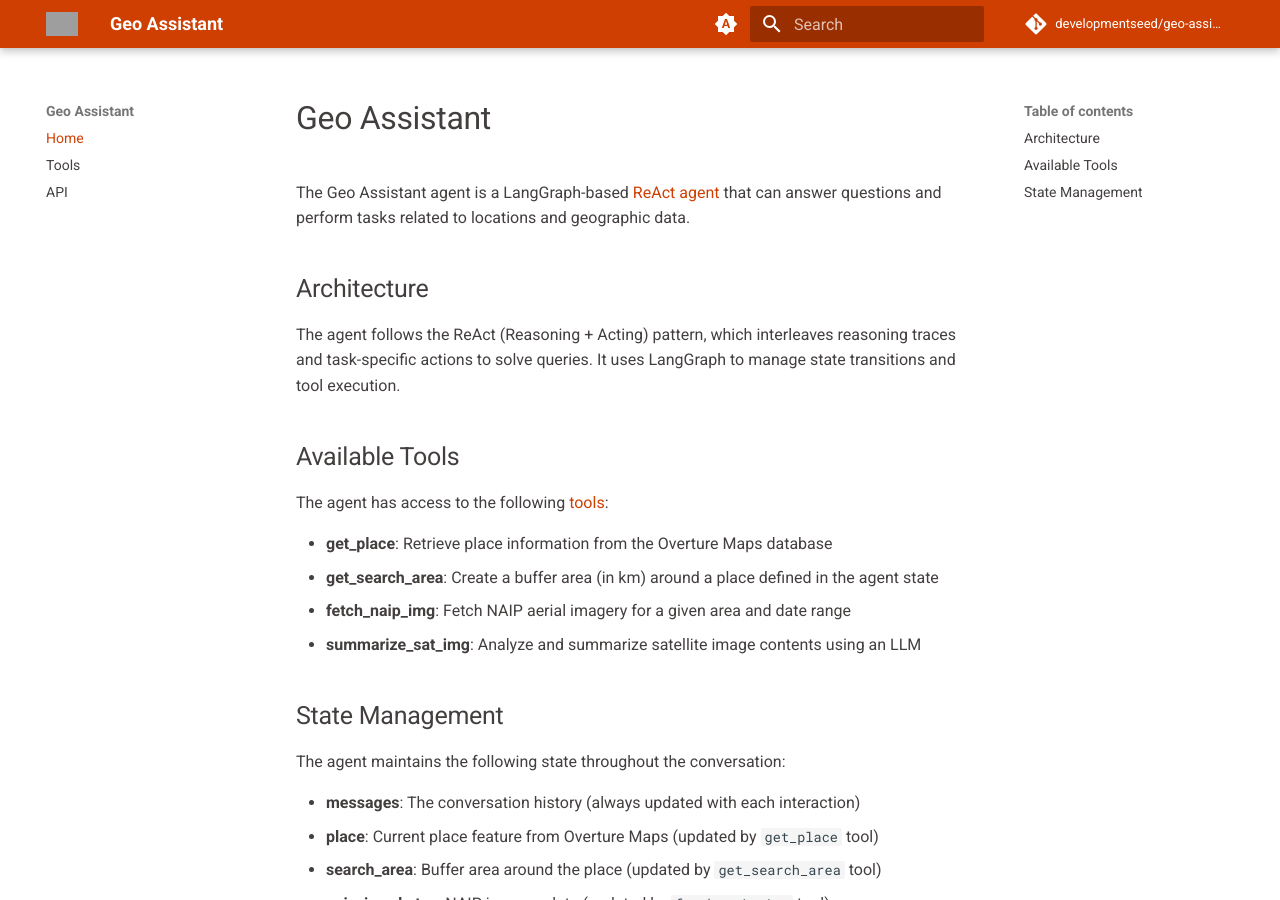
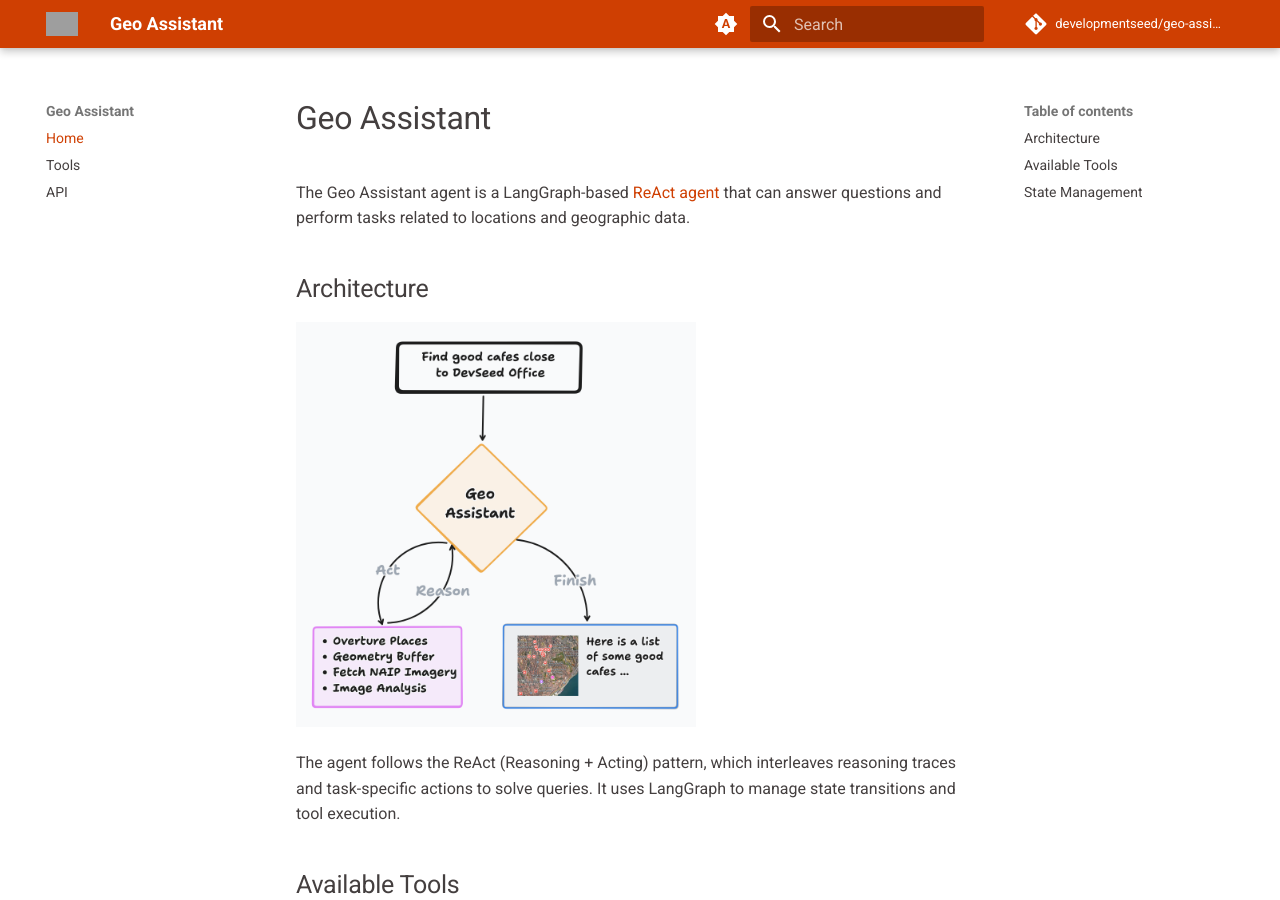
Before and after one commit to developmentseed/geo-assistant, an MkDocs documentation site: the page built from docs/index.md, in a window 1280 px wide and 900 px high. Built offline with MkDocs 1.6.1 and Material for MkDocs 9.7.7, drawn with Linux system fonts in a browser that asks for light colours; comment, search, counter and statistics services are not loaded; the version menu is left out; grey boxes are pictures that could not be loaded.

Commit message:
Add reAct arch diagram

```diff
--- a/docs/index.md
+++ b/docs/index.md
@@ -3,6 +3,8 @@
 The Geo Assistant agent is a LangGraph-based [ReAct agent](https://arxiv.org/abs/2210.03629) that can answer questions and perform tasks related to locations and geographic data.
 
 ## Architecture
+
+<img src="assets/architecture.png" alt="Architecture" width="100%" style="max-width: 400px;">
 
 The agent follows the ReAct (Reasoning + Acting) pattern, which interleaves reasoning traces and task-specific actions to solve queries. It uses LangGraph to manage state transitions and tool execution.
 
```
Also changed, not shown: docs/assets/architecture.png (added).
